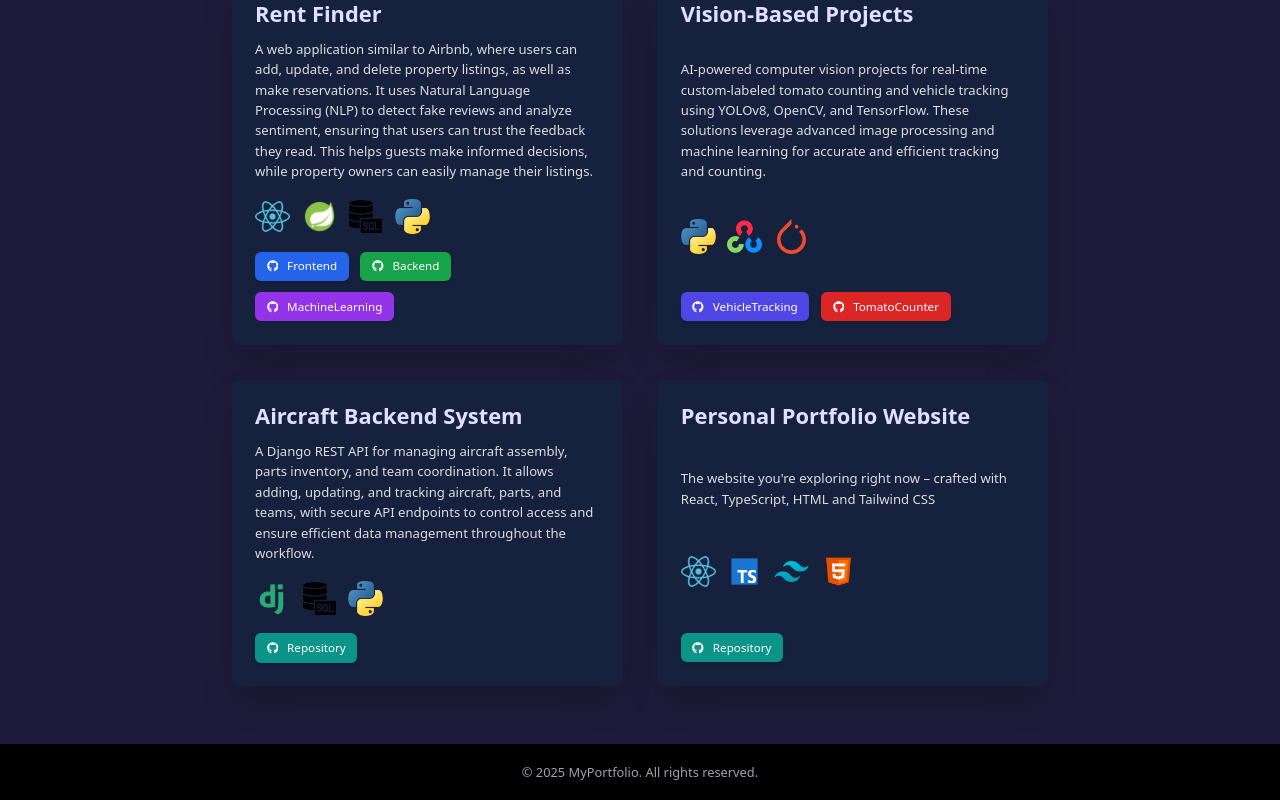
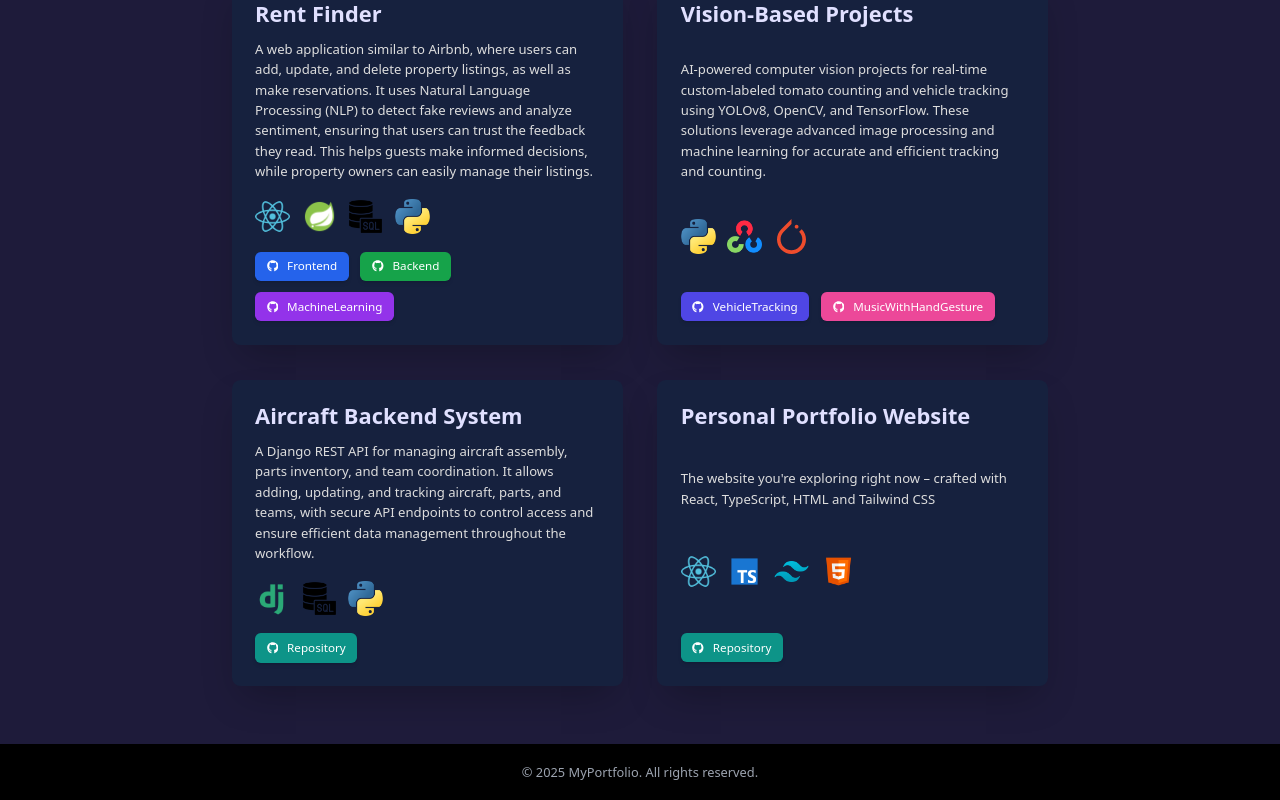
Before and after one commit to CodeNBucket/My-Portfolio, a React (Vite) app: page / in a window 1280 px wide. Shown: the part 2791-3591 px from the top of the page. Built offline with nearby package versions, Linux system fonts and the light colour scheme.

Commit message:
Updated a project

```diff
--- a/src/components/Projects.tsx
+++ b/src/components/Projects.tsx
@@ -31,7 +31,7 @@
     icons: [pythonIcon, opencvIcon, pytorchIcon],
     githubLinks: {
       vehicleTracking: "https://github.com/CodeNBucket/vehicle-tracking",
-      tomatoCounter: "https://github.com/CodeNBucket/Custom-Tomato-Counter",
+      MusicWithHandGesture: "https://github.com/CodeNBucket/Music-With-Hand-Gestures",
     },
   },
   {
@@ -120,8 +120,8 @@
                           ? "bg-purple-600 hover:bg-purple-700"
                           : label === "vehicleTracking"
                           ? "bg-indigo-600 hover:bg-indigo-700"
-                          : label === "tomatoCounter"
-                          ? "bg-red-600 hover:bg-red-700"
+                          : label === "MusicWithHandGesture"
+                          ? "bg-pink-500 hover:bg-pink-600"
                           : label === "repository"
                           ? "bg-teal-600 hover:bg-teal-700"
                           : "bg-gray-600 hover:bg-gray-700"
```
